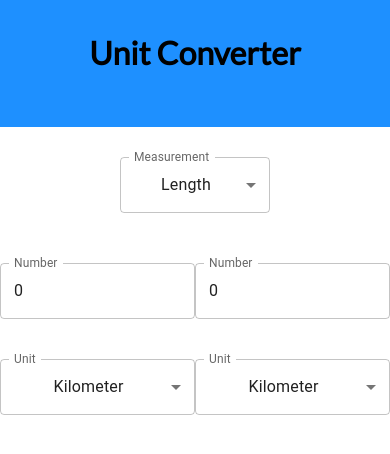
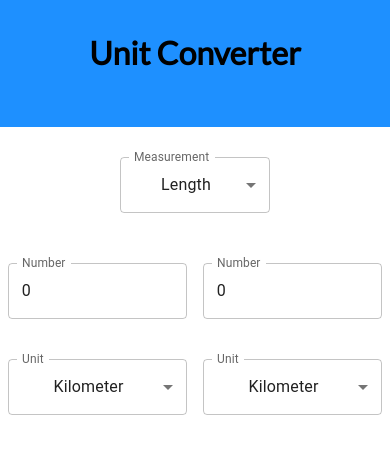
Before and after one commit to QuercusTaliare/unit-converter, a React (Create React App) app: page / in a window 390 px wide. Shown: the top 454 px of the page. Built offline with nearby package versions, Linux system fonts and the light colour scheme.

Commit message:
Make responsive and update favicon

```diff
--- a/public/index.html
+++ b/public/index.html
@@ -28,7 +28,7 @@
     <link rel="preconnect" href="https://fonts.gstatic.com" crossorigin>
     <link href="https://fonts.googleapis.com/css2?family=Lato&display=swap" rel="stylesheet">
 
-    <title>React App</title>
+    <title>Unit Converter</title>
   </head>
   <body>
     <noscript>You need to enable JavaScript to run this app.</noscript>
--- a/src/App.css
+++ b/src/App.css
@@ -4,6 +4,11 @@ body {
 
 .App {
   text-align: center;
+}
+
+.wrapper {
+  margin: 0 auto;
+  padding: 0 2vw;
 }
 
 .App-header {
@@ -38,6 +43,14 @@ body {
   justify-content: space-evenly;
 }
 
+.Variable:nth-child(odd) {
+  margin-right: 2vw;
+}
+
+.Variable:nth-child(even) {
+  margin-left: 2vw;
+}
+
 .Variable {
   margin-top: 50px;
 }
--- a/src/App.js
+++ b/src/App.js
@@ -6,7 +6,9 @@ function App() {
   return (
     <div className="App">
       <Header />
-      <Variables />
+      <div className="wrapper">
+        <Variables />
+      </div>
     </div>
   );
 }
```
Also changed, not shown: 1 other file (tests, documents, lock files or other folders).
